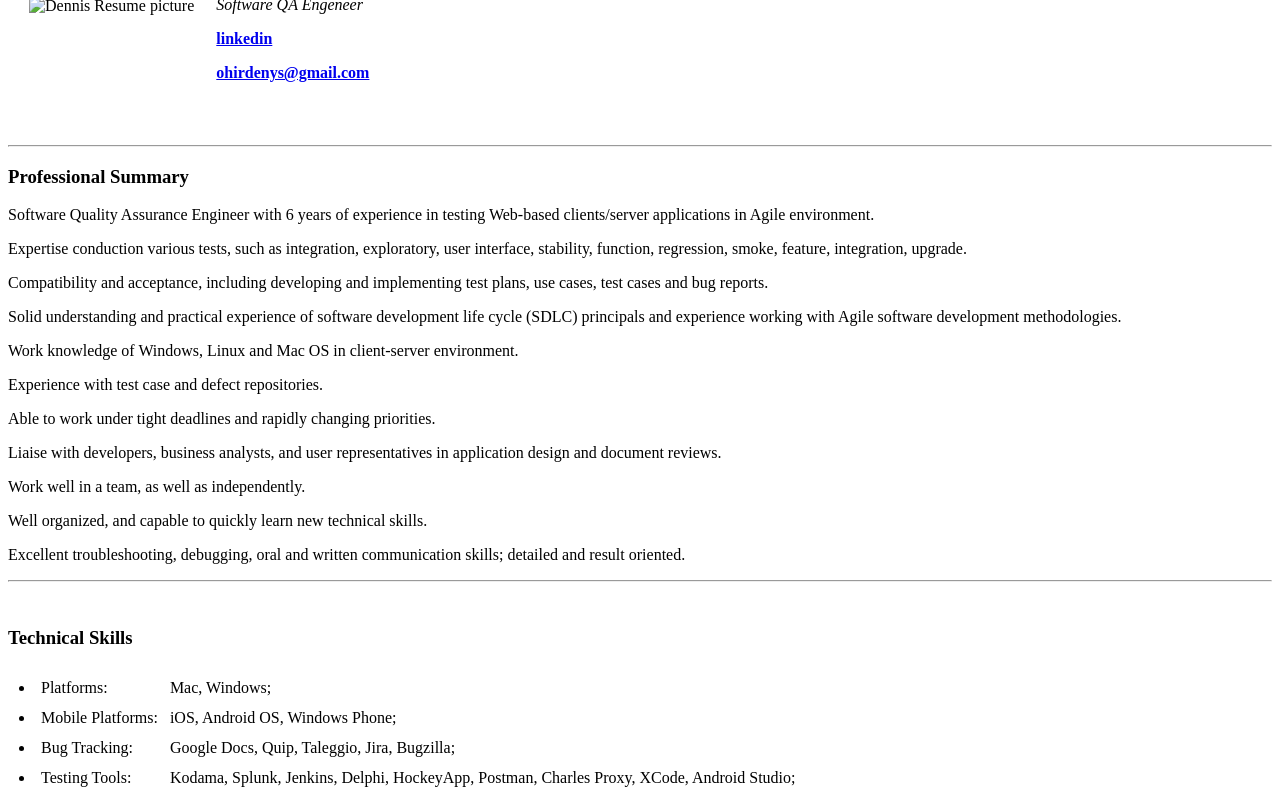
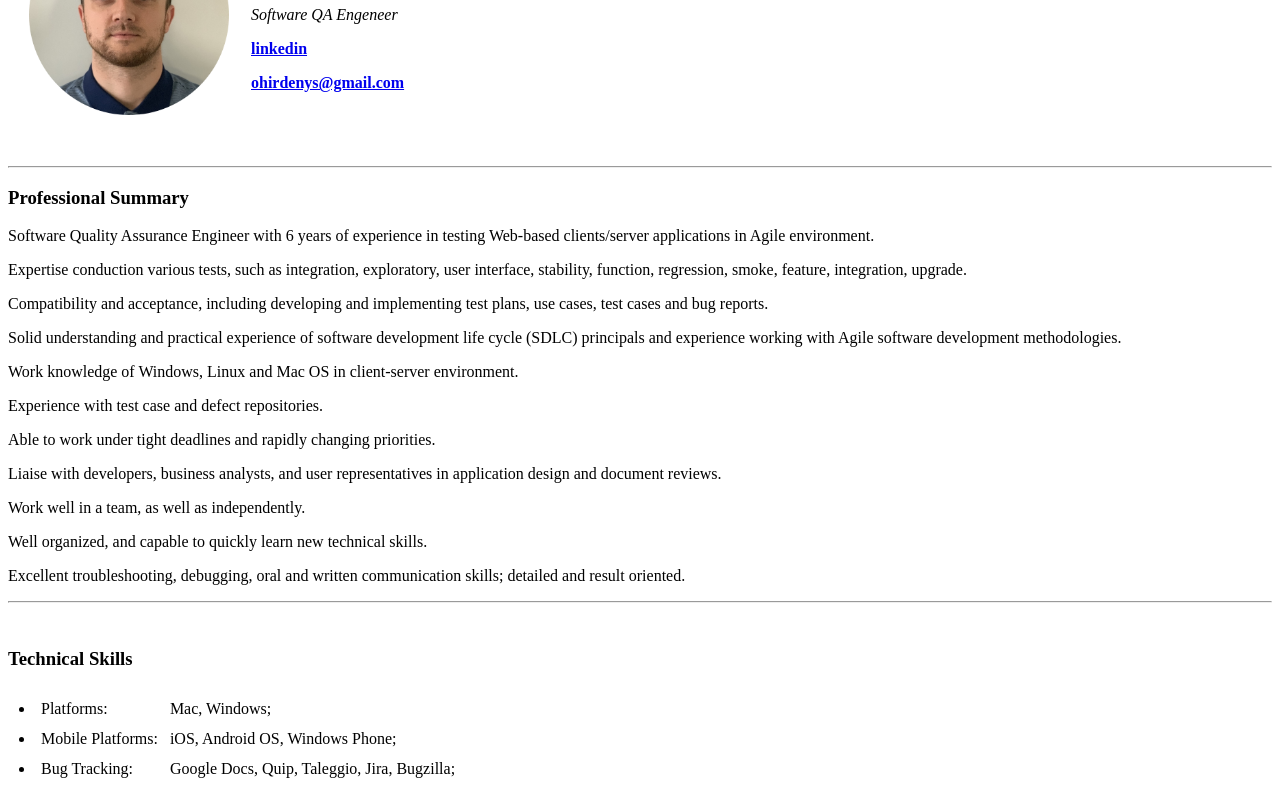
Before and after one commit to dennisOhi/cv, a plain HTML site: page index.html in a window 1280 px wide. Shown: the part 114-904 px from the top of the page. Drawn offline with Linux system fonts and the light colour scheme.

Commit message:
Update index.html

```diff
--- a/index.html
+++ b/index.html
@@ -9,7 +9,7 @@
 <body>
   <table cellspacing=20>
     <tr>
-      <td><img src="Images/Dennis.png" width="200" height="200" alt="Dennis Resume picture"></td>
+      <td><img src="Dennis.png" width="200" height="200" alt="Dennis Resume picture"></td>
       <td>
         <h1>👨🏻‍💻Dennis Ohir👨🏻‍💻</h1>
         <p><i>Software QA Engeneer</i></p>
```
